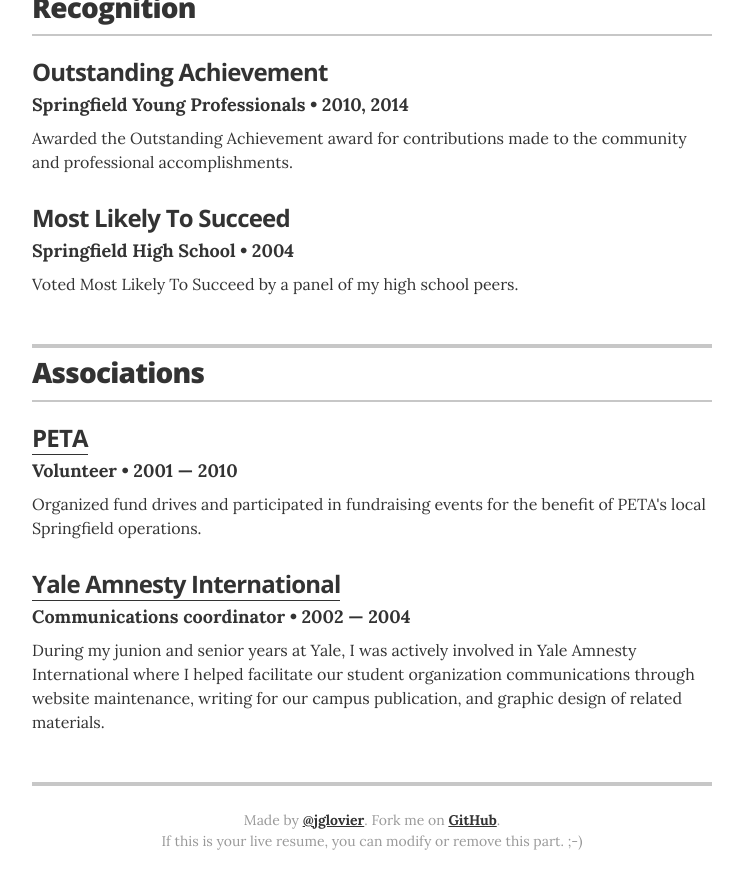
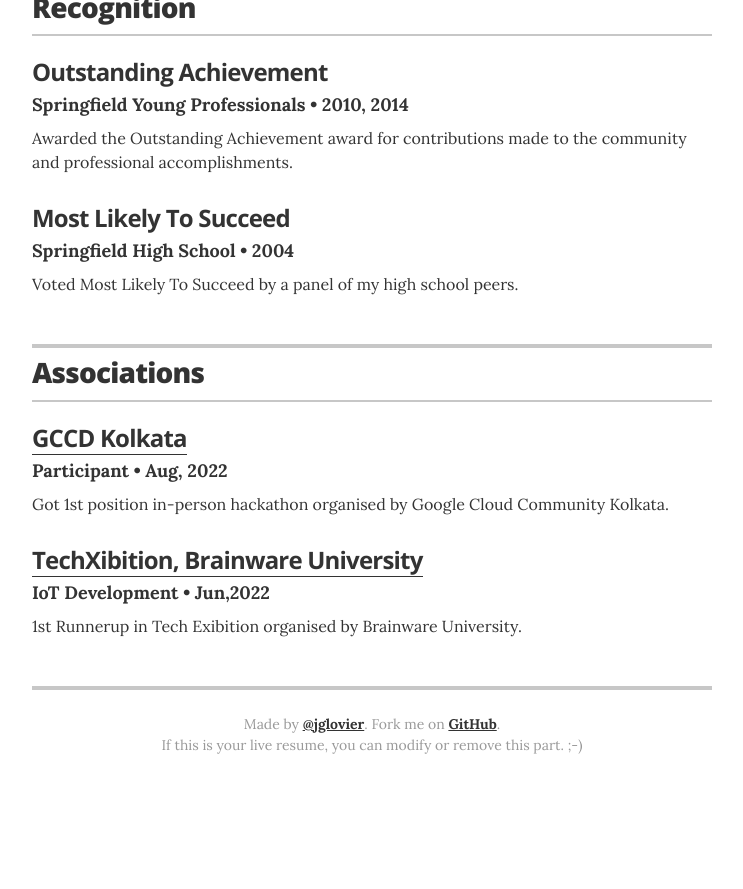
Before and after one commit to Souvik-Pramanik/resume, a Jekyll site: the page built from index.html, in a window 1280 px wide and 900 px high, scrolled down 1777 px. Shown: the top 889 px of the window, without its empty margins (268-1011 px from the left). Built offline with Jekyll 4.4.1, drawn with Linux system fonts in a browser that asks for light colours; after the commit the page ends 2581 px from its top, so only the background shows below that.

Commit message:
Update associations.yml

```diff
--- a/_data/associations.yml
+++ b/_data/associations.yml
@@ -1,15 +1,14 @@
 # Associations
 # comment out the urls if you do not wish to display them
 
-- organization: PETA
-  role: Volunteer
-  year: 2001 &mdash; 2010
-  url: https://www.peta.org/
-  summary: Organized fund drives and participated in fundraising events for the benefit of PETA's local Springfield operations.
+- organization: GCCD Kolkata
+  role: Participant
+  year: Aug, 2022
+  url: https://gdg.community.dev/gdg-cloud-kolkata/
+  summary: Got 1st position in-person hackathon organised by Google Cloud Community Kolkata.
 
-
-- organization: Yale Amnesty International
-  role: Communications coordinator
-  year: 2002 &mdash; 2004
-  url: http://campuspress.yale.edu/amnesty/
-  summary: During my junion and senior years at Yale, I was actively involved in Yale Amnesty International where I helped facilitate our student organization communications through website maintenance, writing for our campus publication, and graphic design of related materials.
+- organization: TechXibition, Brainware University
+  role: IoT Development
+  year: Jun,2022
+  url: https://www.flickr.com/photos/brainwareindia/52128897636/in/album-72177720299609994/
+  summary: 1st Runnerup in Tech Exibition organised by Brainware University.
```
